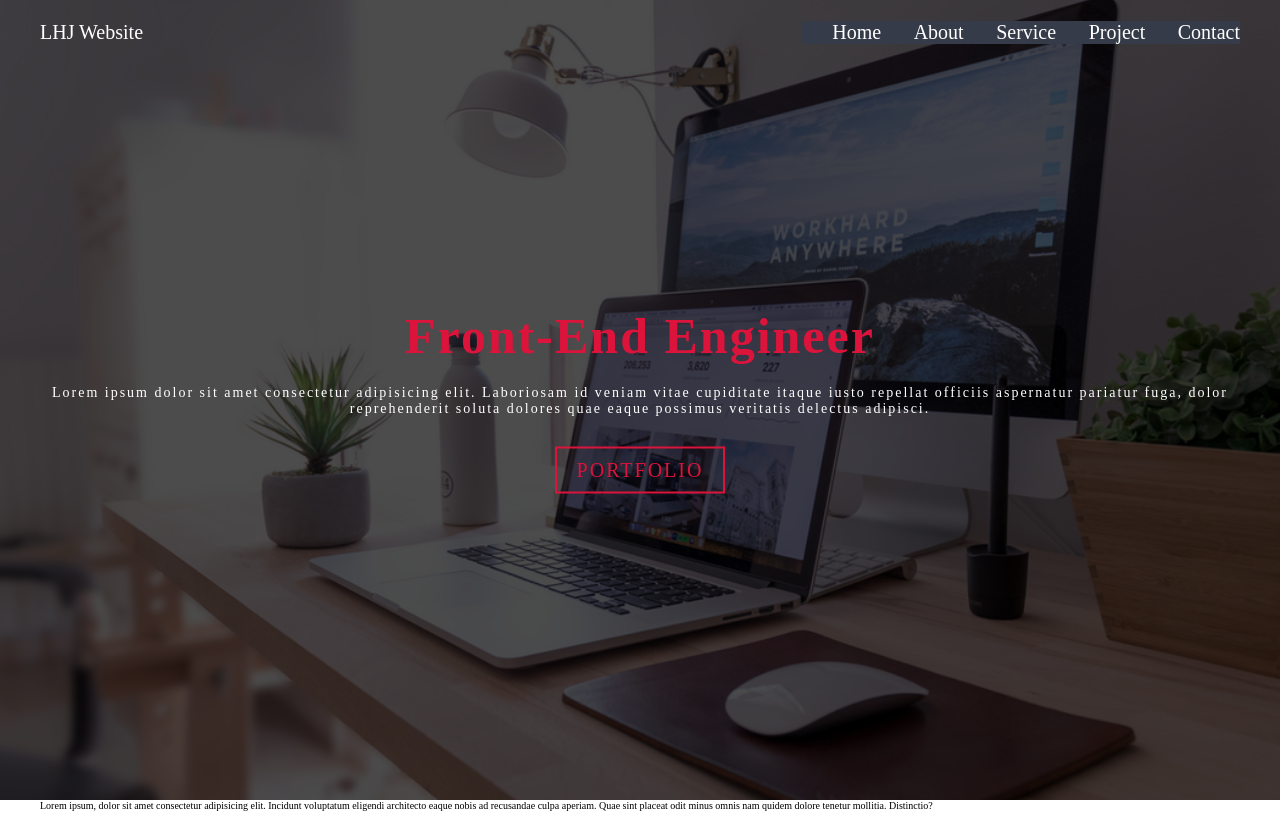
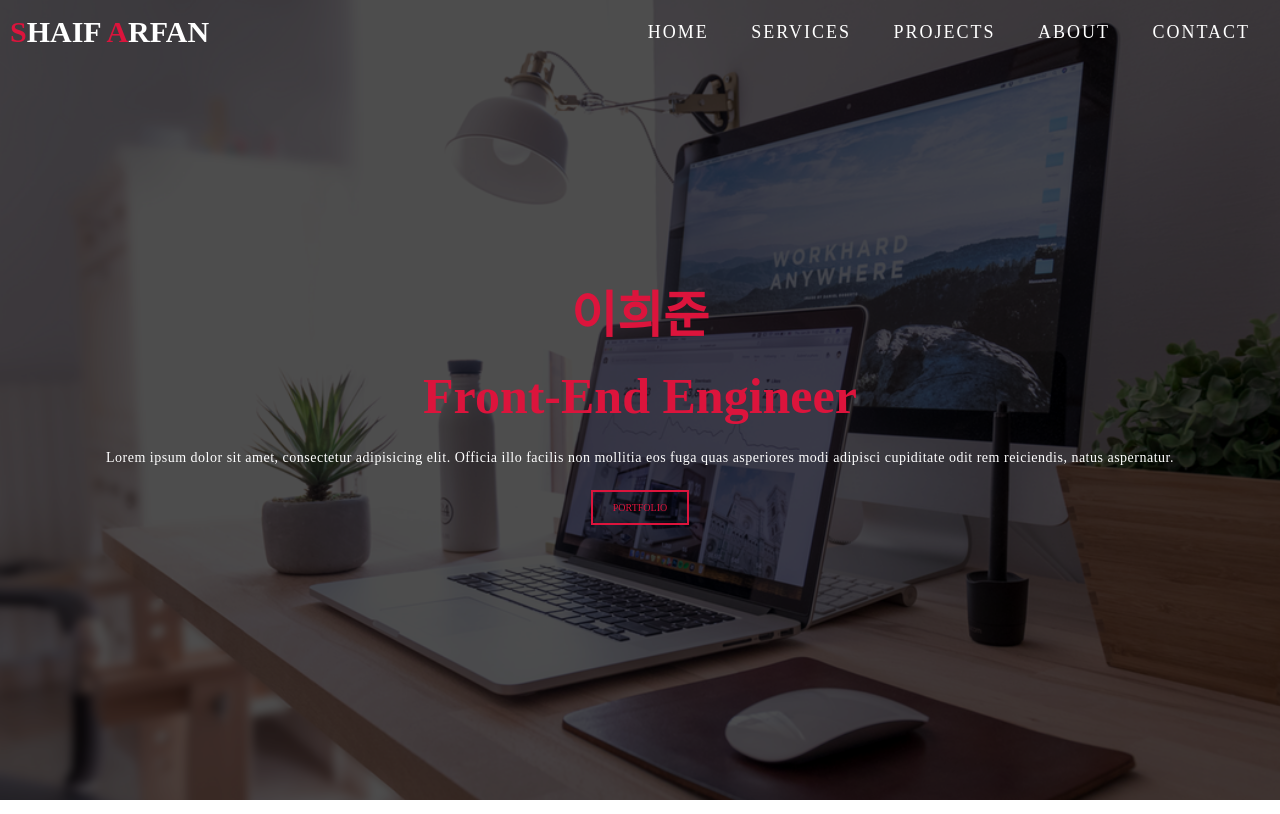
Before and after one commit to LEEHEEJOON/LHJ_portfolio, a plain HTML site: page index.html in a window 1280 px wide. Shown: the top 814 px of the page. Drawn offline with Linux system fonts and the light colour scheme.

Commit message:
Modify navbar and home

```diff
--- a/index.html
+++ b/index.html
@@ -3,8 +3,8 @@
 <head>
   <meta charset="UTF-8">
   <meta name="viewport" content="width=device-width, initial-scale=1.0">
-  <title>LHJ Website</title>
   <link rel="stylesheet" href="style.css">
+  <title>My Website</title>
 </head>
 <body>
   <!-- Navbar Section -->
@@ -12,47 +12,57 @@
     <div class="container">
       <div class="nav-bar">
         <div class="brand">
-          <a href="#">LHJ Website</a>
+          <a href="#hero"><h1><span>S</span>haif <span>A</span>rfan</h1></a>
         </div>
         <div class="nav-list">
-          <div class="hamburger">
-            <div class="bar"></div>
-          </div>
-          <div class="navbar-menu">
-            <a href="#">Home</a>
-            <a href="#">About</a>
-            <a href="#">Service</a>
-            <a href="#">Project</a>
-            <a href="#">Contact</a>
-          </div>
+          <div class="hamburger"><div class="bar"></div></div>
+          <ul>
+            <li><a href="#hero" data-after="Home">Home</a></li>
+            <li><a href="#services" data-after="Service">Services</a></li>
+            <li><a href="#projects" data-after="Projects">Projects</a></li>
+            <li><a href="#about" data-after="About">About</a></li>
+            <li><a href="#contact" data-after="Contact">Contact</a></li>
+          </ul>
         </div>
       </div>
     </div>
   </nav>
 
-  <!-- Home Section -->
+
+  <!-- Home Section  -->
   <section id="home">
     <div class="container">
       <div class="content">
+        <h1>이희준</h1>
         <h1>Front-End Engineer</h1>
         <p>
-          Lorem ipsum dolor sit amet consectetur adipisicing elit. Laboriosam id veniam vitae cupiditate itaque iusto repellat officiis aspernatur pariatur fuga, dolor reprehenderit soluta dolores quae eaque possimus veritatis delectus adipisci.
+          Lorem ipsum dolor sit amet, consectetur adipisicing elit. Officia illo facilis non mollitia eos fuga quas asperiores modi adipisci cupiditate odit rem reiciendis, natus aspernatur.
         </p>
-        <a href="#">PORTFOLIO</a>
+        <a href="#works">PORTFOLIO</a>
       </div>
     </div>
   </section>
 
+
   <!-- About Section -->
   <section id="about">
     <div class="container">
-      <div>
-        Lorem ipsum, dolor sit amet consectetur adipisicing elit. Incidunt voluptatum eligendi architecto eaque nobis ad recusandae culpa aperiam. Quae sint placeat odit minus omnis nam quidem dolore tenetur mollitia. Distinctio?
-      </div>
+      <p>
+        Lorem ipsum dolor sit, amet consectetur adipisicing elit. Voluptate, vel nesciunt ipsum harum maiores accusamus nulla numquam ullam aliquid! Dicta maiores quos soluta, dignissimos earum vel minus veniam aspernatur impedit!
+      </p>
     </div>
   </section>
 
-  <!-- script files -->
+  <!-- About Section -->
+
+
+  <!-- Works Section -->
+
+
+  <!-- Contact Section -->
+
+
+  <!-- Script Files -->
   <script src="scripts.js"></script>
 </body>
 </html>
--- a/scripts.js
+++ b/scripts.js
@@ -1,10 +1,7 @@
-const navbar = document.querySelector('#navbar');
-const hamburger = document.querySelector(
-  '#navbar .container .nav-bar .nav-list .hamburger'
-);
-const mobile_menu = document.querySelector(
-  '#navbar .container .nav-bar .nav-list .navbar-menu'
-);
+const hamburger = document.querySelector('#navbar .nav-bar .nav-list .hamburger');
+const mobile_menu = document.querySelector('#navbar .nav-bar .nav-list ul');
+const menu_item = document.querySelectorAll('#navbar .nav-bar .nav-list ul li a');
+const navbar = document.querySelector('#navbar .container');
 
 hamburger.addEventListener('click', () => {
 	hamburger.classList.toggle('active');
@@ -13,16 +10,16 @@ hamburger.addEventListener('click', () => {
 
 document.addEventListener('scroll', () => {
 	var scroll_position = window.scrollY;
-  if (scroll_position > 300) {
-    navbar.style.backgroundColor = '#29323c';
+	if (scroll_position > 100) {
+		navbar.style.backgroundColor = 'rgb(31, 30, 30, 0.9)';
 	} else {
 		navbar.style.backgroundColor = 'transparent';
 	}
 });
 
-// menu_item.forEach((item) => {
-//   item.addEventListener('click', () => {
-//     hamburger.classList.toggle('active');
-//     mobile_menu.classList.toggle('active');
-//   });
-// });
+menu_item.forEach((item) => {
+	item.addEventListener('click', () => {
+		hamburger.classList.toggle('active');
+		mobile_menu.classList.toggle('active');
+	});
+});
--- a/style.css
+++ b/style.css
@@ -7,49 +7,100 @@
 
 html {
   font-size: 10px;
+  scroll-behavior: smooth;
 }
 
 .container {
   width: 100%;
-  height: 100vh;
-  margin: auto;
-  padding: 0 40px;
+  min-height: 100vh;
+  display: flex;
+  align-items: center;
+  justify-content: center;
 }
 
-/* Navbar CSS */
+p {
+  color: black;
+  font-size: 1.4rem;
+  font-weight: 300;
+  margin-top: 5px;
+  line-height: 2.5rem;
+  letter-spacing: 0.05rem;
+}
+
+.brand h1 {
+  font-size: 3rem;
+  text-transform: uppercase;
+  color: white;
+}
+
+.brand h1 span {
+  color: crimson;
+}
+
+/* Navbar Section */
 #navbar {
   position: fixed;
-  width: 100vw;
-  height: auto;
+  z-index: 1000;
   top: 0;
   left: 0;
-  z-index: 999;
+  width: 100%;
+  height: auto;
 }
 
 #navbar .container {
-  height: 8vh;
-  background-color: transparent;
+  min-height: 8vh;
+  background-color: rgba(31, 30, 30, 0.24);
+  transition: 0.3s ease background-color;
 }
 
 #navbar .nav-bar {
-  width: 100%;
-  height: 100%;
   display: flex;
   justify-content: space-between;
   align-items: center;
+  width: 100%;
+  height: 100%;
+  padding: 0 10px;
 }
 
-.brand a {
+#navbar .nav-list ul {
+  list-style: none;
+  position: absolute;
+  background-color: rgb(31, 30, 30);
+  width: 100%;
+  height: 100vh;
+  top: 0;
+  left: 100%;
+  display: flex;
+  flex-direction: column;
+  justify-content: center;
+  align-items: center;
+  z-index: 1;
+  overflow-x: hidden;
+  transition: 0.5s ease left;
+}
+
+#navbar .nav-list ul.active {
+  left: 0%;
+}
+
+#navbar .nav-list ul a {
+  font-size: 2.5rem;
+  font-weight: 500;
+  letter-spacing: 0.2rem;
   color: white;
-  font-size: 2rem;
-  font-weight: 500;
-  transition: 0.3s linear;
+  text-transform: uppercase;
+  padding: 20px;
+  display: block;
+}
+
+#navbar .nav-list ul li:hover a {
+  color: crimson;
 }
 
 #navbar .hamburger {
+  height: 60px;
+  width: 60px;
   display: inline-block;
-  width: 60px;
-  height: 60px;
   border: 3px solid white;
   border-radius: 50%;
   position: relative;
@@ -58,6 +109,18 @@ html {
   align-items: center;
   z-index: 100;
   cursor: pointer;
+  transform: scale(0.8);
+  margin-right: 20px;
+}
+
+#navbar .hamburger:after {
+  content: '';
+  position: absolute;
+  width: 100%;
+  height: 100%;
+  border-radius: 50%;
+  border: 3px solid white;
+  animation: hamburger_puls 1s ease infinite;
 }
 
 #navbar .hamburger .bar {
@@ -96,64 +159,26 @@ html {
   top: 0;
 }
 
-#navbar .nav-list .navbar-menu {
-  /* position: absolute;
-  width: 100vw;
+/* Home Section */
+#home .container {
+  width: 100%;
   height: 100vh;
-  top: 0;
-  left: 100%;
-  display: flex;
-  flex-direction: column;
-  justify-content: center;
-  align-items: center;
-  z-index: 1;
-  transition: 0.5s ease left; */
-  position: fixed;
-  width: 100vw;
-  height: 100vh;
-  background-color: #353b48;
-  top: 0;
-  right: -100;
-  display: flex;
-  flex-direction: column;
-  justify-content: center;
-  align-items: center;
-  transition: 0.3s linear;
-}
-
-#navbar .nav-list .navbar-menu.active {
-  left: 0%;
-}
-
-#navbar .navbar-menu a {
-  color: white;
-  font-size: 2rem;
-  font-weight: 500;
-  margin-left: 30px;
-  transition: 0.3s linear;
-}
-
-#navbar .navbar-menu a:hover {
-  color: crimson;
-}
-
-/* Home CSS */
-#home .container {
+  background: #000;
   position: relative;
-  background: url(./images/bg.jpg) no-repeat;
-  background-size: cover;
-  background-position: center;
+  overflow: hidden;
 }
 
 #home .container::after {
   content: '';
   position: absolute;
+  left: 0;
   top: 0;
-  left: 0;
   width: 100%;
-  height: 100%;
-  background-color: black;
-  opacity: 0.7;
+  height: 100vh;
+  background: url(./images/bg.jpg) no-repeat;
+  background-size: cover;
+  opacity: 0.3;
+  animation: anim 25s linear infinite;
 }
 
 .content {
@@ -161,64 +186,80 @@ html {
   top: 50%;
   left: 50%;
   transform: translate(-50%, -50%);
+  z-index: 1;
   width: 100%;
   text-align: center;
   padding: 0 40px;
-  z-index: 1;
-  justify-content: center;
-  align-self: center;
 }
 
 .content h1 {
   color: crimson;
   font-size: 5rem;
-  letter-spacing: 0.2rem;
+  font-weight: 900;
   margin-bottom: 20px;
 }
 
 .content p {
-  color: white;
-  font-size: 1.4rem;
-  letter-spacing: 0.2rem;
-  margin-bottom: 30px;
+  color: #fff;
+  margin-bottom: 20px;
 }
 
 .content a {
   display: inline-block;
   color: crimson;
   border: 2px solid crimson;
+  text-transform: uppercase;
   padding: 10px 20px;
   transition: 0.4s linear;
-  font-size: 2rem;
-  letter-spacing: 0.2rem;
 }
 
 .content a:hover {
-  color: white;
+  color: #fff;
   background: crimson;
 }
 
-/* media Query */
-@media screen and (min-width: 1024px) {
+/* Media Query For Desktop */
+@media only screen and (min-width: 1024px) {
+  /* Navbar Section */
   #navbar .hamburger {
     display: none;
   }
 
-  #navbar .nav-list .navbar-menu {
+  #navbar .nav-list ul {
     position: initial;
     display: block;
+    height: auto;
     width: fit-content;
-    height: auto;
+    background-color: transparent;
   }
 
-  #navbar .nav-list .navbar-menu a {
+  #navbar .nav-list ul li {
     display: inline-block;
   }
 
-  #navbar .nav-list .navbar-menu a::after {
+  #navbar .nav-list ul li a {
+    font-size: 1.8rem;
+  }
+
+  #navbar .nav-list ul a:after {
     display: none;
   }
 }
 
-@media screen and (max-width: 768px) {
+/* Media Query For Tablet */
+@media only screen and (min-width: 768px) {
+  .cta {
+    font-size: 2.5rem;
+    padding: 20px 60px;
+  }
+
+  h1.section-title {
+    font-size: 6rem;
+  }
+
+  /* Hero */
+  #hero h1 {
+    font-size: 7rem;
+  }
+  /* End Hero */
 }
```
Lines whose indentation alone changed are shown as unchanged.
